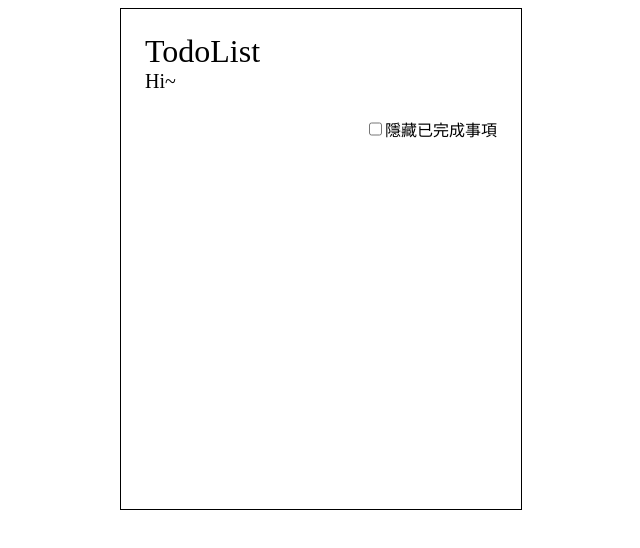
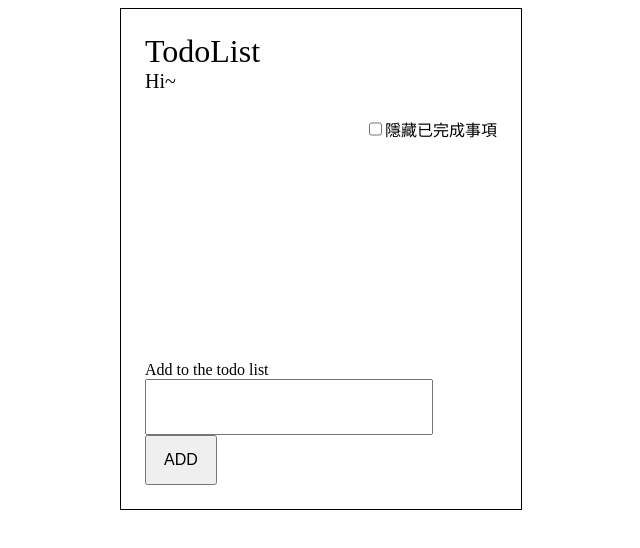
Before and after one commit to leave3310/react-todo, a React (Create React App) app: page / in a window 1280 px wide. Shown: the top 548 px of the page, without its empty margins (319-959 px from the left). Built offline with nearby package versions, Linux system fonts and the light colour scheme.

Commit message:
add input form and show todoItem

```diff
--- /dev/null
+++ b/src/views/TodoList/Form.tsx
@@ -0,0 +1,38 @@
+import React, { useState } from "react";
+import { Todo } from "../../types/todoList";
+import "./index.css";
+
+type FormProps = {
+  addTodo: (todo: Todo) => void;
+};
+
+const Form = (props: FormProps) => {
+  const [name, setName] = useState<string>("");
+
+  const submitForm = () => {
+    const newTodo = { id: Math.random(), name, done: false };
+    props.addTodo(newTodo);
+    setName("");
+  };
+
+  return (
+    <div className="form">
+      <span>Add to the todo list</span>
+      <div>
+        <input
+          type="input"
+          className="todoInput"
+          value={name}
+          onChange={(e) => {
+            setName(e.target.value);
+          }}
+        />
+        <button type="button" className="submitBtn" onClick={submitForm}>
+          ADD
+        </button>
+      </div>
+    </div>
+  );
+};
+
+export default Form;
--- /dev/null
+++ b/src/views/TodoList/TodoItem.tsx
@@ -0,0 +1,35 @@
+import React from "react";
+import { Todo } from "../../types/todoList";
+
+type TodoProps = {
+  todo: Todo;
+  switchTodoDoneStatus: (id: number) => void;
+  deleteTodo: (id: number) => void;
+};
+
+const TodoItem = (props: TodoProps) => {
+  return (
+    <div className="todoItem">
+      <span>{props.todo.name}</span>
+      <div>
+        <input
+          type="checkbox"
+          checked={props.todo.done}
+          onChange={() => {
+            props.switchTodoDoneStatus(props.todo.id);
+          }}
+        />
+        <button
+          type="button"
+          onClick={() => {
+            props.deleteTodo(props.todo.id);
+          }}
+        >
+          刪除
+        </button>
+      </div>
+    </div>
+  );
+};
+
+export default TodoItem;
--- a/src/views/TodoList/TodoList.tsx
+++ b/src/views/TodoList/TodoList.tsx
@@ -2,6 +2,9 @@ import React from "react";
 import "./index.css";
 import Filter from "./Filter";
 import useTodoList from "../../hooks/useTodoList";
+import TodoItem from "./TodoItem";
+import Form from "./Form";
+
 const TodoList = () => {
   const todoList = useTodoList();
 
@@ -16,6 +19,16 @@ const TodoList = () => {
           filterDoneTodo={todoList.filterDoneTodo}
           switchFilterDoneTodo={todoList.switchFilterDoneTodo}
         />
+        <div className="todoList">
+          {todoList.todos.map((todo) => (
+            <TodoItem
+              todo={todo}
+              switchTodoDoneStatus={todoList.switchTodoDoneStatus}
+              deleteTodo={todoList.deleteTodo}
+            />
+          ))}
+        </div>
+        <Form addTodo={todoList.addTodo} />
       </div>
     </div>
   );
--- a/src/views/TodoList/index.css
+++ b/src/views/TodoList/index.css
@@ -11,19 +11,50 @@
   height: 500px;
   border: 1px solid black;
 }
-.header{
+.header {
   display: flex;
   flex-direction: column;
   margin: 24px;
 }
-.title{
+.title {
   font-size: 32px;
 }
-.subTitle{
+.subTitle {
   font-size: 20px;
 }
-.filter{
+.filter {
   display: flex;
   justify-content: flex-end;
   margin: 0px 24px;
 }
+
+.form {
+  margin: 24px;
+}
+
+.todoInput {
+  width: 280px;
+  height: 50px;
+  font-size: 16px;
+}
+
+.submitBtn {
+  width: 72px;
+  height: 50px;
+  font-size: 16px;
+}
+
+.todoList {
+  height: 300px;
+  overflow: scroll;
+}
+.todoItem {
+  padding: 0 24px;
+  margin: 4px 0;
+  background: #c9c9c9;
+  color: #ffffff;
+  height: 50px;
+  display: flex;
+  align-items: center;
+  justify-content: space-between;
+}
```
